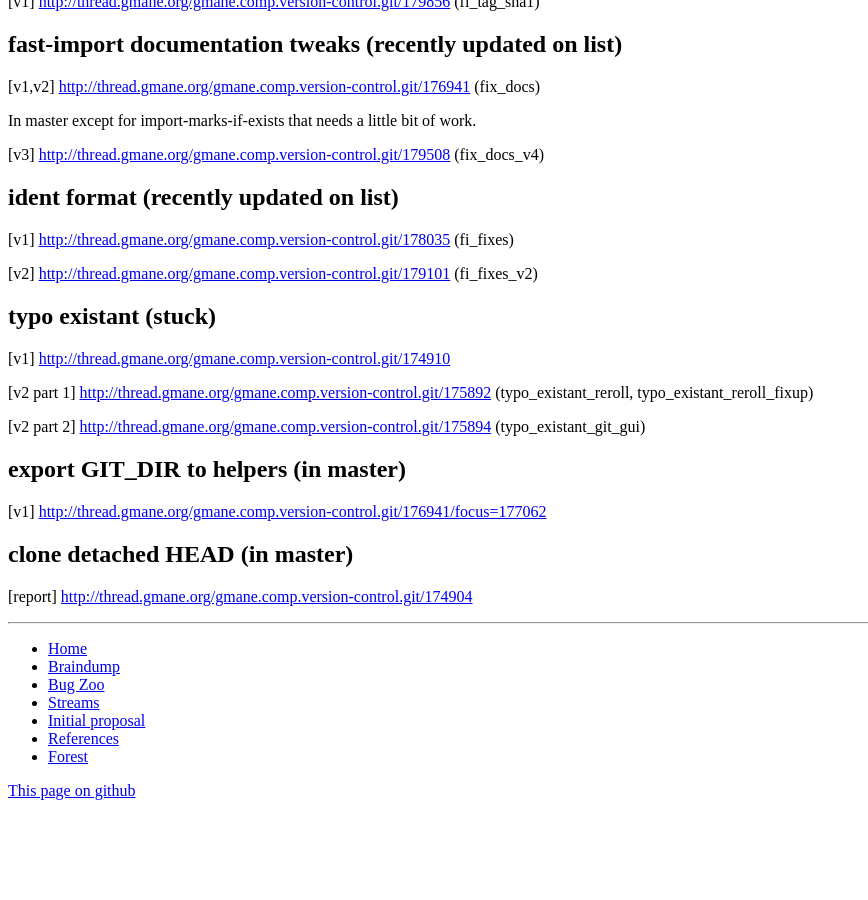
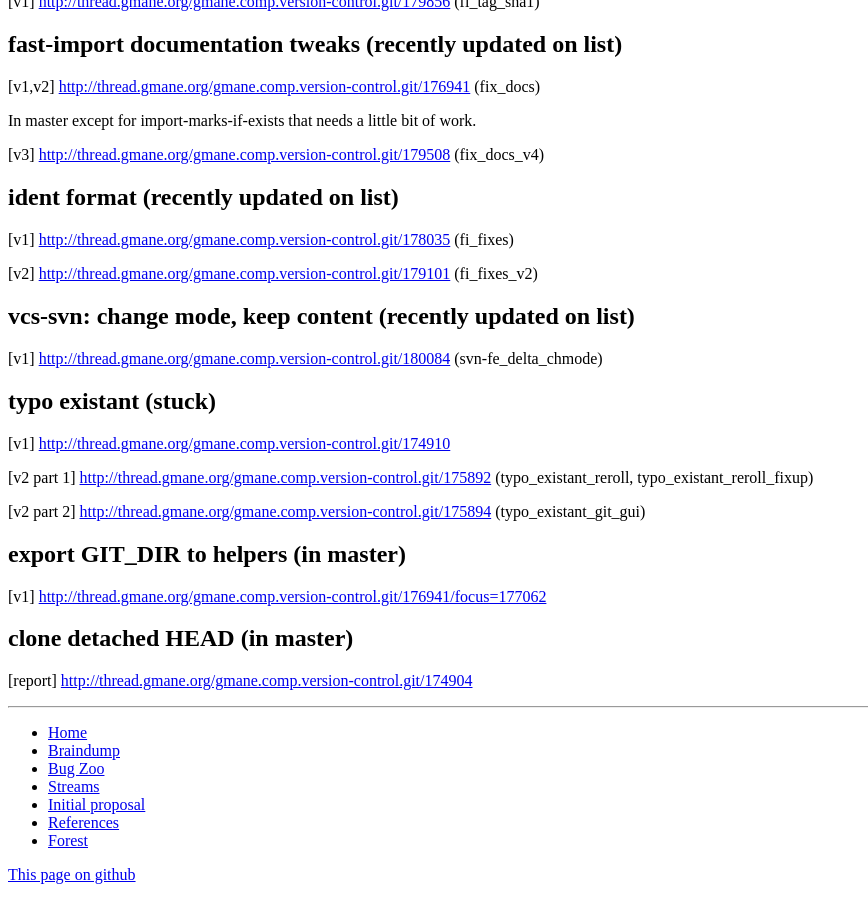
Before and after one commit to divanorama/gsoc11, a Jekyll site: the page built from streams.html, in a window 1280 px wide and 900 px high, scrolled down 965 px. Shown: the whole window, without its empty margins (0-868 px from the left). Built offline with Jekyll 4.4.1, drawn with Linux system fonts in a browser that asks for light colours; before the commit the page ends 1781 px from its top, so only the background shows below that.

Commit message:
One more small fix patchset.

```diff
--- a/streams.html
+++ b/streams.html
@@ -59,6 +59,10 @@ title: Streams
 <p> [v2] <a href="http://thread.gmane.org/gmane.comp.version-control.git/179101">http://thread.gmane.org/gmane.comp.version-control.git/179101</a>
 (fi_fixes_v2) </p>
 
+<h2>vcs-svn: change mode, keep content (recently updated on list)</h2>
+<p> [v1] <a href="http://thread.gmane.org/gmane.comp.version-control.git/180084">http://thread.gmane.org/gmane.comp.version-control.git/180084</a>
+(svn-fe_delta_chmode) </p>
+
 <h2>typo existant (stuck)</h2>
 <p> [v1] <a href="http://thread.gmane.org/gmane.comp.version-control.git/174910">http://thread.gmane.org/gmane.comp.version-control.git/174910</a> </p>
 <p> [v2 part 1] <a href="http://thread.gmane.org/gmane.comp.version-control.git/175892">http://thread.gmane.org/gmane.comp.version-control.git/175892</a>
```
